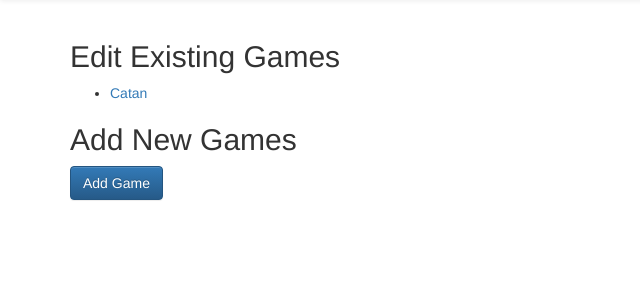
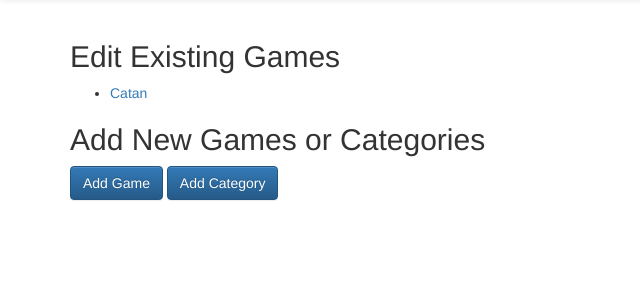
Before and after one commit to chrisUsick/workflow-test, a PHP site: page /admin.php in a window 1280 px wide. Shown: the part 51-351 px from the top of the page, without its empty margins (0-640 px from the left). Run offline with PHP 8.4, Linux system fonts and the light colour scheme; data comes from the database, SQL or seed files in the repository; some libraries are stand-ins or nearby versions.

Commit message:
Preparing to add game categories.

```diff
--- a/admin.php
+++ b/admin.php
@@ -20,8 +20,11 @@
     </ul>
 <?php endif ?>
 
-<h2>Add New Games</h2>
+<h2>Add New Games or Categories</h2>
 
-<p><a href="create_or_update_game.php" class="btn btn-primary">Add Game</a></p>
+<p>
+    <a href="create_or_update_game.php" class="btn btn-primary">Add Game</a>
+    <a href="create_or_update_category.php" class="btn btn-primary">Add Category</a>
+</p>
 
 <?php require('partials\footer.php'); ?>
```
Also changed, not shown: create_or_update_category.php (added), includes/categories.php (added).
